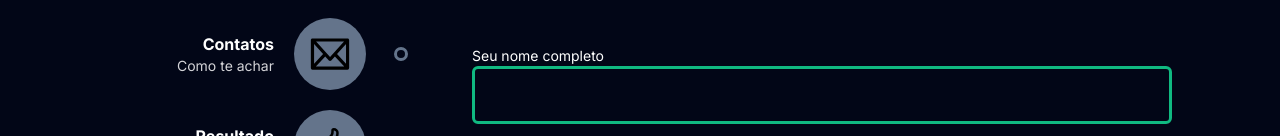
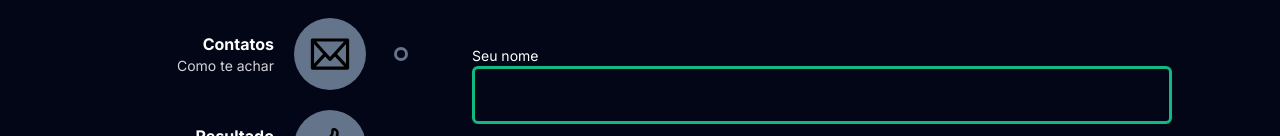
Before and after one commit to Davi-604/React-Dev-multform, a Next.js app: page / in a window 1280 px wide. Shown: the part 358-494 px from the top of the page. Built offline with nearby package versions, Linux system fonts and the light colour scheme.

Commit message:
Update name placeholder

```diff
--- a/src/app/page.tsx
+++ b/src/app/page.tsx
@@ -57,11 +57,11 @@ const Page = () => {
         Vamos começar com o seu nome
       </h1>
       <p className="text-zinc-300 text-sm mb-20 lg:mb-24">
-       Preencha o campo abaixo com o seu nome
+       Preencha o campo abaixo com o seu nome.
       </p>
 
       <label >
-          <p className="text-sm">Seu nome completo</p>
+          <p className="text-sm">Seu nome</p>
           <input
               type="text"
               className="px-4 py-3 border-[3px] md:w-[700px] border-emerald-100 bg-transparent outline-none text-lg font-semibold rounded-md
```
